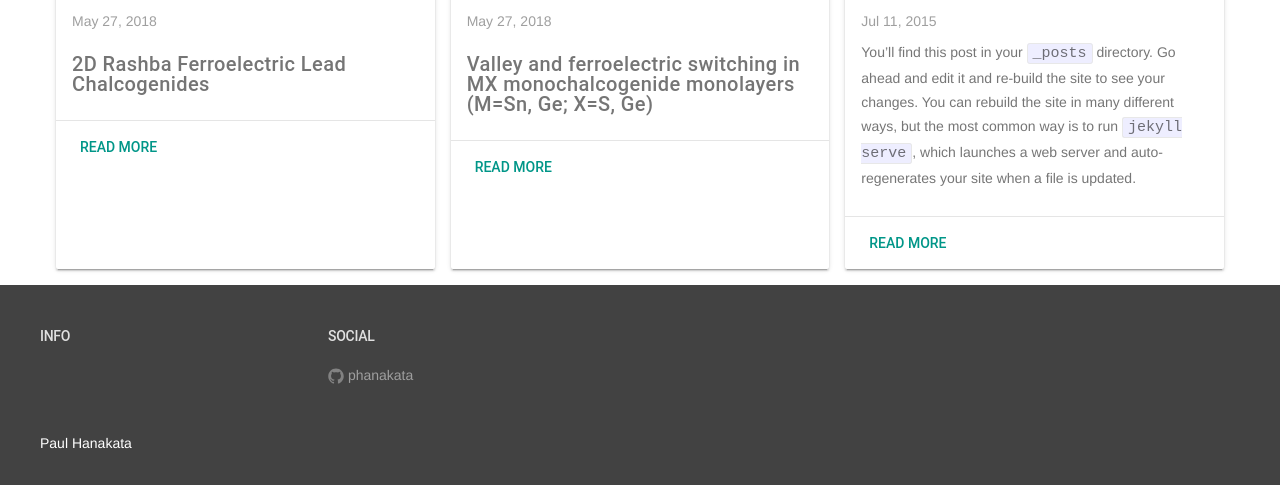
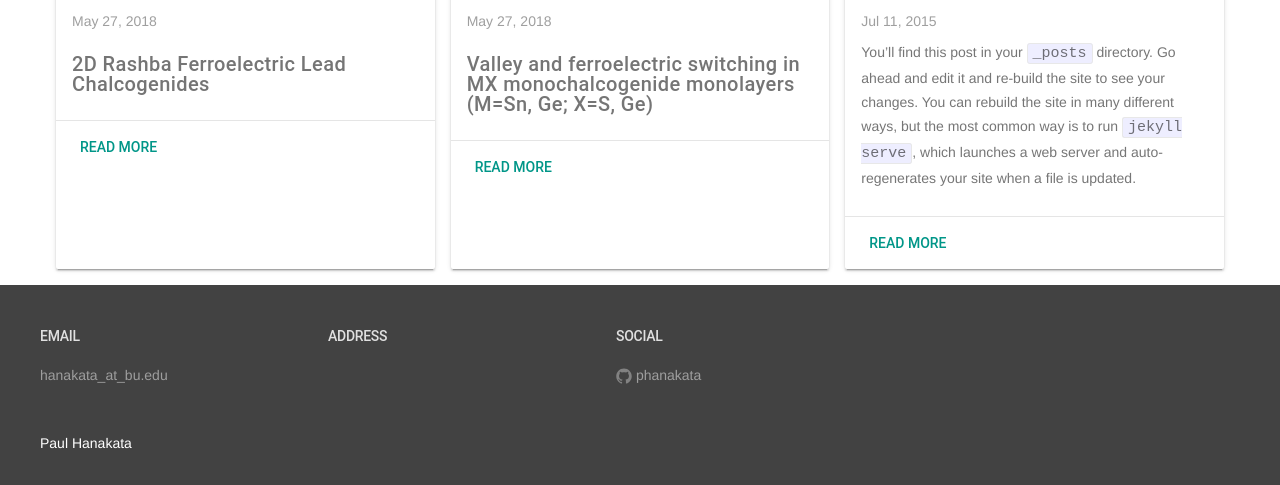
Before and after one commit to phanakata/phanakata.github.io, a Jekyll site: the page built from index.html, in a window 1280 px wide, cut to the strip 577-1062 px from the top of the page. Built offline with Jekyll 4.4.1, drawn with Linux system fonts in a browser that asks for light colours.

Commit message:
Update footer.html

```diff
--- a/_includes/footer.html
+++ b/_includes/footer.html
@@ -3,14 +3,24 @@
 
     <div class="mdl-mega-footer--drop-down-section">
       <input class="mdl-mega-footer--heading-checkbox" type="checkbox" checked>
-      <h1 class="mdl-mega-footer--heading">INFO</h1>
+      <h1 class="mdl-mega-footer--heading">EMAIL</h1>
       <ul class="mdl-mega-footer--link-list">
+	<li><a >{{ site.email }}</a></li>
         <!--
 	<li><a href="mailto:{{ site.email }}">{{ site.email }}</a></li>
         <li><a href="{{ "/feed.xml" | prepend: site.baseurl }}">subscribe via RSS</a></li>
 	-->
       </ul>
     </div>
+    <div class="mdl-mega-footer--drop-down-section">
+      <input class="mdl-mega-footer--heading-checkbox" type="checkbox" checked>
+      <h1 class="mdl-mega-footer--heading">ADDRESS</h1>
+      <ul class="mdl-mega-footer--link-list">
+	<li><a >{{ site.address }}</a></li>
+      </ul>
+    </div>
+
+
 
     <div class="mdl-mega-footer--drop-down-section">
       <input class="mdl-mega-footer--heading-checkbox" type="checkbox" checked>
```
